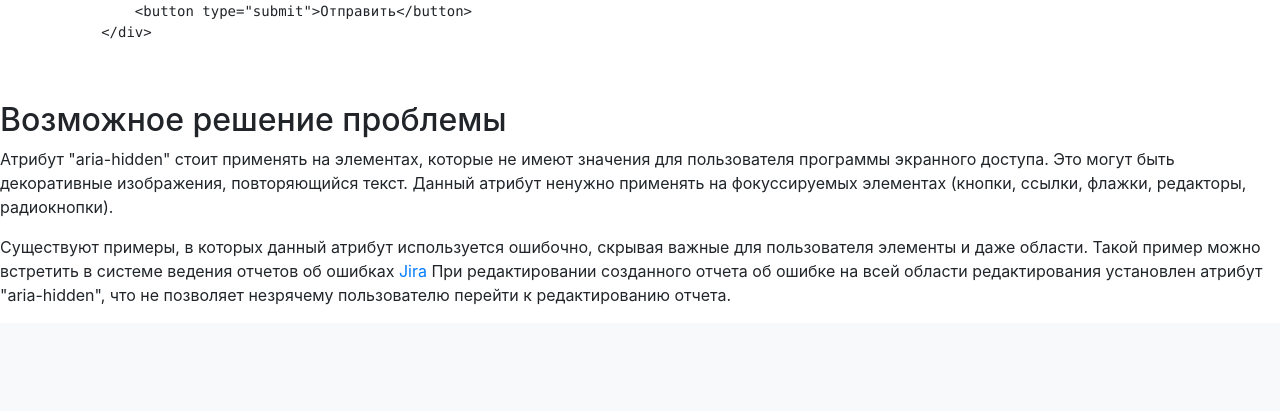
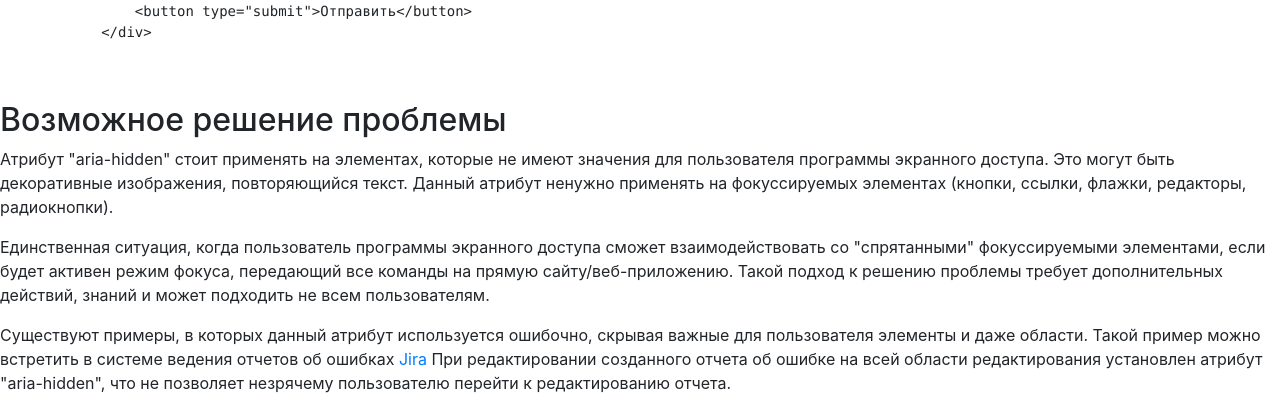
Before and after one commit to sevapopov2/wai-aria-inspection, a Django app: template server/templates/main/bad-examples/aria-hidden.html in a window 1280 px wide. Shown: the part 652-1063 px from the top of the page. Before the commit the page ends 957 px from the top, so only its background shows below. Run offline with Django 4.2, Linux system fonts and the light colour scheme; the template is opened without the code that fills it, so the values that code supplies are empty; some libraries are stand-ins or nearby versions.

Commit message:
Bad examples. Add more information about aria-hidden attribute.

```diff
--- a/server/templates/main/bad-examples/aria-hidden.html
+++ b/server/templates/main/bad-examples/aria-hidden.html
@@ -17,9 +17,10 @@
     <button type="submit">Отправить</button>
 </div>
 <p>В данном примере атрибут aria-hidden применён ко всему div региону, что полностью скрывает все его элементы от
-    пользователя программы экранного доступа. Пользователь не сможет переместиться к редакторам или кнопке при помощи клавиш быстрой навигации, при навигации с помощью клавиши Tab он услышит слово "Пусто".</p>
-    <h2>Исходный код примера</h2>
-    <pre>
+    пользователя программы экранного доступа. Пользователь не сможет переместиться к редакторам или кнопке при помощи
+    клавиш быстрой навигации, при навигации с помощью клавиши Tab он услышит слово "Пусто".</p>
+<h2>Исходный код примера</h2>
+<pre>
         <code>
             &lt;div id=&quot;aria-hidden-example&quot; aria-hidden=&quot;true&quot;&gt;
                 &lt;label for=&quot;yourname&quot;&gt;&Vcy;&acy;&shcy;&iecy; &icy;&mcy;&yacy;&lt;/label&gt;
@@ -33,7 +34,13 @@
         </code>
     </pre>
 <h2>Возможное решение проблемы</h2>
-<p>Атрибут "aria-hidden" стоит применять на элементах, которые не имеют значения для пользователя программы экранного доступа. Это могут быть декоративные изображения, повторяющийся текст. Данный атрибут ненужно применять на фокуссируемых элементах (кнопки, ссылки, флажки, редакторы, радиокнопки).</p>
+<p>Атрибут "aria-hidden" стоит применять на элементах, которые не имеют значения для пользователя программы экранного
+    доступа. Это могут быть декоративные изображения, повторяющийся текст. Данный атрибут ненужно применять на
+    фокуссируемых элементах (кнопки, ссылки, флажки, редакторы, радиокнопки).</p>
+<p>Единственная ситуация, когда пользователь программы экранного доступа сможет взаимодействовать со "спрятанными"
+    фокуссируемыми
+    элементами, если будет активен режим фокуса, передающий все команды на прямую сайту/веб-приложению. Такой подход к
+    решению проблемы требует дополнительных действий, знаний и может подходить не всем пользователям.</p>
 <p>Существуют примеры, в которых данный атрибут используется ошибочно, скрывая важные для пользователя элементы и даже
     области. Такой пример можно встретить в системе ведения отчетов об ошибках
     <a href="https://www.atlassian.com › software › jira">Jira</a>
```
